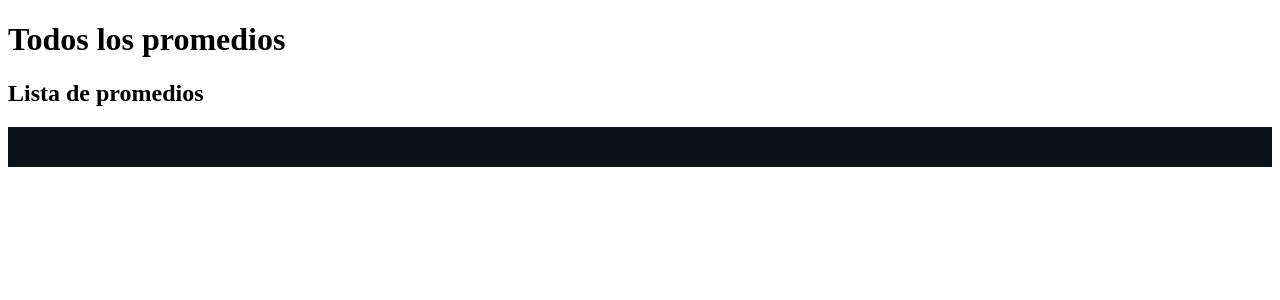
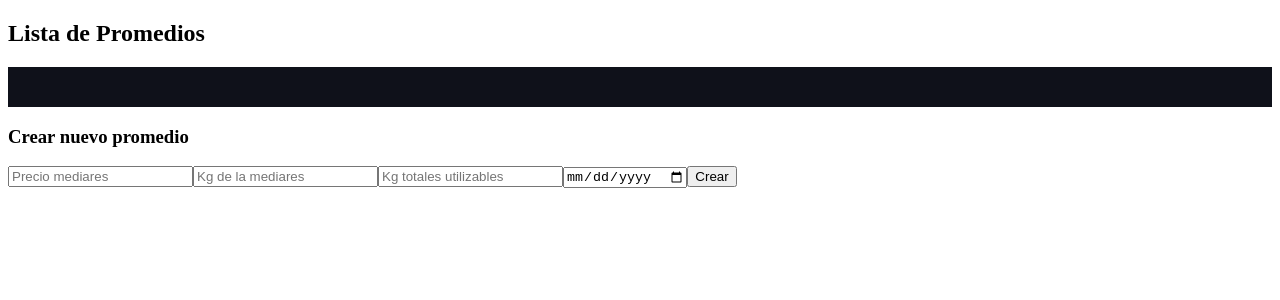
Before and after one commit to maxi-aguero/frontendpromedio, a React (Vite) app: page /promedios in a window 1280 px wide. Shown: the top 300 px of the page. Built offline with nearby package versions, Linux system fonts and the light colour scheme.

Commit message:
promedio page v001

```diff
--- a/src/pages/Promedios.jsx
+++ b/src/pages/Promedios.jsx
@@ -2,11 +2,12 @@ import { useEffect, useState } from "react";
 import Container from "../components/Container.jsx";
 import Item from "../components/Item.jsx";
 
-function Promedios(){
-
-
-  const [courses, setCourses] = useState([]);
-  const [title, setTitle] = useState("");
+function Promedios() {
+  const [promedios, setPromedios] = useState([]);
+  const [precioMediares, setPrecioMediares] = useState("");
+  const [novilloKg, setNovilloKg] = useState("");
+  const [totalKg, setTotalKg] = useState("");
+  const [fechaDeCreacion, setFechaDeCreacion] = useState("");
 
   useEffect(() => {
     const token = sessionStorage.getItem("token");
@@ -16,11 +17,11 @@ function Promedios(){
       headers: { "Authorization": `Bearer ${token}` }
     })
       .then(res => res.json())
-      .then(data => setCourses(data))
+      .then(data => setPromedios(data))
       .catch(err => console.error("Error al obtener promedios:", err));
   }, []);
 
-  const handleCreateCourse = async () => {
+  const handleCreatePromedio = async () => {
     const token = sessionStorage.getItem("token");
     if (!token) return;
 
@@ -30,48 +31,74 @@ function Promedios(){
         "Content-Type": "application/json",
         "Authorization": `Bearer ${token}`
       },
-      body: JSON.stringify({ title })
+      body: JSON.stringify({
+        preciomediares: parseFloat(precioMediares),
+        novillokg: parseFloat(novilloKg),
+        totalkg: parseFloat(totalKg),
+        fechadecreacion: fechaDeCreacion
+      })
     });
 
     if (res.ok) {
-      const newCourse = await res.json();
-      setCourses([...courses, newCourse]);
-      setTitle("");
+      const newPromedio = await res.json();
+      setPromedios([...promedios, newPromedio]);
+      setPrecioMediares("");
+      setNovilloKg("");
+      setTotalKg("");
+      setFechaDeCreacion("");
     } else {
-      console.error("Error al crear promedios");
+      console.error("Error al crear promedio");
     }
   };
+
   return (
-    <div >
-      <h1>Todos los promedios</h1>
-
     <div>
       <section>
-        <h2>Lista de promedios</h2>
+        <h2>Lista de Promedios</h2>
         <Container color="#0f111a">
-            {courses.map(c => (
+          {promedios.map(p => (
             <Item
-                key={c.id}
-                id={c.id}
-                texto={c.preciomediares}
+              key={p.id}
+              id={p.id}
+              texto={`Precio: $${p.preciomediares} | Kg Novillo: ${p.novillokg} | Kg Utilizables: ${p.totalkg}`}
               color="#151724"
             />
           ))}
         </Container>
-
       </section>
 
+      <section>
+        <h3>Crear nuevo promedio</h3>
+        <input
+          type="number"
+          step="any"
+          value={precioMediares}
+          onChange={e => setPrecioMediares(e.target.value)}
+          placeholder="Precio mediares"
+        />
+        <input
+          type="number"
+          step="any"
+          value={novilloKg}
+          onChange={e => setNovilloKg(e.target.value)}
+          placeholder="Kg de la mediares"
+        />
+        <input
+          type="number"
+          step="any"
+          value={totalKg}
+          onChange={e => setTotalKg(e.target.value)}
+          placeholder="Kg totales utilizables"
+        />
+        <input
+          type="date"
+          value={fechaDeCreacion}
+          onChange={e => setFechaDeCreacion(e.target.value)}
+        />
+        <button onClick={handleCreatePromedio}>Crear</button>
+      </section>
+    </div>
+  );
+}
 
-    </div>
-
-    </div>
-
-
-
-
-
-
-
-
-);}
 export default Promedios;
```
Lines whose indentation alone changed are shown as unchanged.
